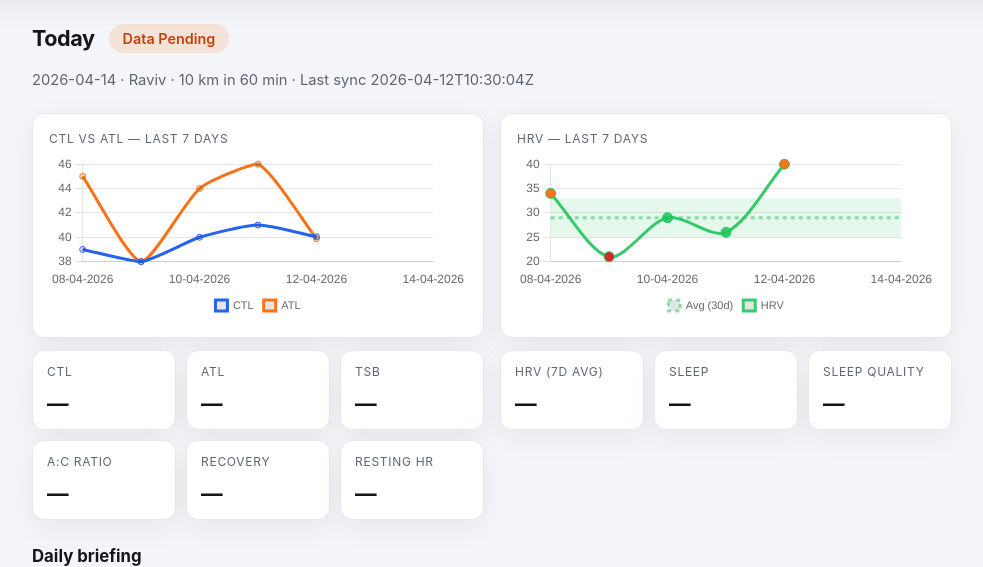
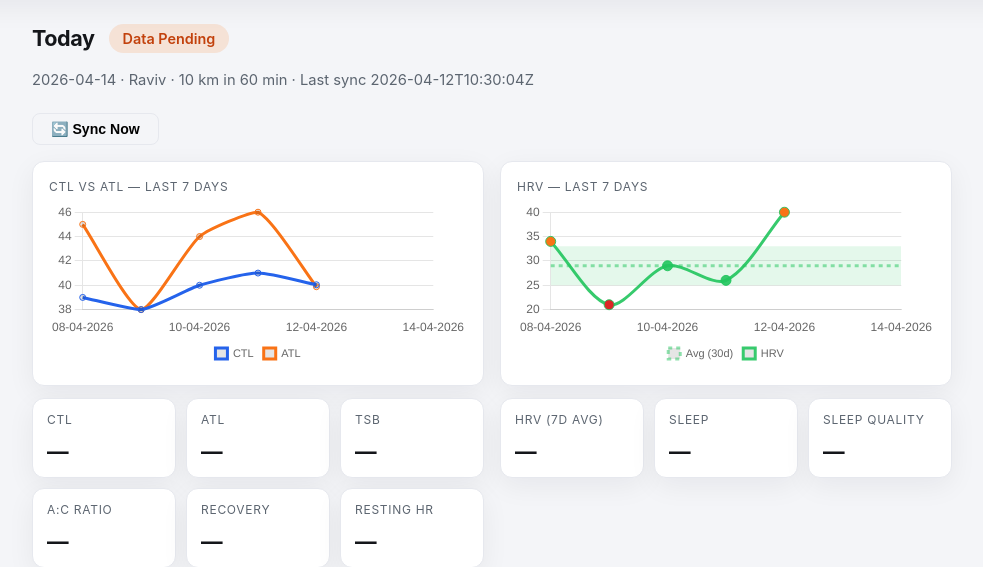
Before and after one commit to Raviv65/running-coach, a Flask app: page / in a window 1280 px wide. Shown: the part 54-621 px from the top of the page, without its empty margins (148-1131 px from the left). Run offline with Flask 3, Linux system fonts and the light colour scheme.

Commit message:
Add /sync-now route and Sync Now button to dashboard
Co-Authored-By: Claude Sonnet 4.6 <noreply@anthropic.com>

```diff
--- a/app.py
+++ b/app.py
@@ -465,6 +465,15 @@ def activity_detail(activity_id):
     return render_template("activity_detail.html", activity=activity)
 
 
+@app.route("/sync-now", methods=["POST"])
+def sync_now():
+    def _run():
+        restore_from_github()
+        run_daily_pipeline(send_email_now=False)
+    threading.Thread(target=_run, daemon=True).start()
+    return jsonify({"ok": True, "message": "Sync started"})
+
+
 @app.get("/healthz")
 def healthz():
     return {"status": "ok"}
--- a/templates/index.html
+++ b/templates/index.html
@@ -6,6 +6,11 @@
   <span class="day-badge badge-{{ day_status[1] }}">{{ day_status[0] }}</span>
 </div>
 <p class="sub">{{ today }} · {{ athlete.name }} · {{ athlete.goal }}{% if last_sync %} · Last sync {{ last_sync[:19] }}Z{% endif %}</p>
+
+<div style="display:flex; align-items:center; gap:10px; margin-bottom:16px;">
+  <button id="sync-btn" onclick="syncNow()" style="padding:7px 18px;background:#f4f5f8;border:1px solid var(--border);border-radius:8px;font-weight:600;font-size:0.88rem;cursor:pointer;">🔄 Sync Now</button>
+  <span id="sync-status" style="font-size:0.85rem;color:var(--muted);"></span>
+</div>
 
 <div class="charts-row">
 
@@ -155,4 +160,25 @@ new Chart(document.getElementById('hrvChart'), {
   options:{ ...commonOpts, plugins:{ legend:{ position:'bottom', labels:{ boxWidth:12, font:{size:11}, filter:i=>!i.text.startsWith('_') } } } }
 });
 </script>
+
+<script>
+function syncNow() {
+  const btn = document.getElementById('sync-btn');
+  const status = document.getElementById('sync-status');
+  btn.disabled = true;
+  btn.textContent = '⏳ Syncing...';
+  status.textContent = '';
+  fetch('/sync-now', { method: 'POST' })
+    .then(r => r.json())
+    .then(() => {
+      status.textContent = 'Sync started — refresh in 30 seconds.';
+      btn.textContent = '🔄 Sync Now';
+      btn.disabled = false;
+    })
+    .catch(() => {
+      status.textContent = 'Sync failed.';
+      btn.disabled = false;
+    });
+}
+</script>
 {% endblock %}
```
